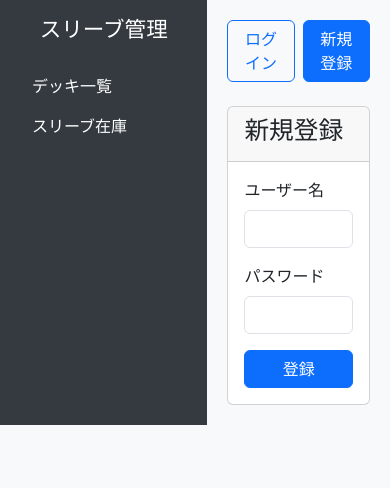
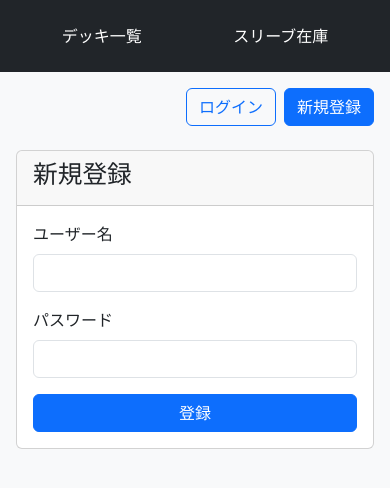
Before and after one commit to charu-hue/SleeveManager, a Flask app: page /register in a window 390 px wide. Shown: the top 488 px of the page. Run offline with Flask 3, Linux system fonts and the light colour scheme.

Commit message:
最適化

```diff
--- a/templates/layout.html
+++ b/templates/layout.html
@@ -6,10 +6,11 @@
     <title>{% block title %}スリーブ管理アプリ{% endblock %}</title>
     <link href="https://cdn.jsdelivr.net/npm/bootstrap@5.3.3/dist/css/bootstrap.min.css" rel="stylesheet" integrity="sha384-QWTKZyjpPEjISv5WaRU9OFeRpok6YctnYmDr5pNlyT2bRjXh0JMhjY6hW+ALEwIH" crossorigin="anonymous">
     <style>
-        /* ちょっとしたカスタムスタイル */
         body {
             background-color: #f8f9fa;
         }
+        /* ▼▼▼ PC用のスタイル ▼▼▼ */
+        @media (min-width: 768px) {
             .sidebar {
                 width: 250px;
                 height: 100vh;
@@ -17,44 +18,35 @@
                 top: 0;
                 left: 0;
                 background-color: #343a40;
-            padding-top: 20px;
             }
             .main-content {
                 margin-left: 250px;
-            padding: 20px;
             }
+        }
+        /* ▲▲▲ PC用のスタイル ▲▲▲ */
+
         .sleeve-img {
             max-width: 50px;
             max-height: 50px;
             border-radius: 4px;
         }
-        @media (max-width: 768px) {
-            .sidebar {
-                width: 100%;
-                height: auto;
-                position: static;
-            }
-            .main-content {
-                margin-left: 0;
-            }
-        }
     </style>
 </head>
 <body>
-    <div class="d-flex">
-        <nav class="sidebar text-white p-3">
-            <h4 class="text-center mb-4">スリーブ管理</h4>
-            <ul class="nav nav-pills flex-column">
-                <li class="nav-item">
-                    <a class="nav-link text-white" href="{{ url_for('index') }}">デッキ一覧</a>
+    <div class="d-md-flex">
+        <nav class="sidebar text-white bg-dark p-3">
+            <h4 class="text-center mb-4 d-none d-md-block">スリーブ管理</h4>
+            <ul class="nav nav-pills flex-md-column">
+                <li class="nav-item flex-fill">
+                    <a class="nav-link text-white text-center text-md-start" href="{{ url_for('index') }}">デッキ一覧</a>
                 </li>
-                <li class="nav-item">
-                    <a class="nav-link text-white" href="{{ url_for('inventory') }}">スリーブ在庫</a>
+                <li class="nav-item flex-fill">
+                    <a class="nav-link text-white text-center text-md-start" href="{{ url_for('inventory') }}">スリーブ在庫</a>
                 </li>
             </ul>
         </nav>
 
-        <div class="main-content flex-grow-1">
+        <div class="main-content flex-grow-1 p-3">
             <header class="d-flex justify-content-end align-items-center mb-4">
                 {% if g.user %}
                     <span>{{ g.user.username }}さん</span>
```
Lines whose indentation alone changed are shown as unchanged.
